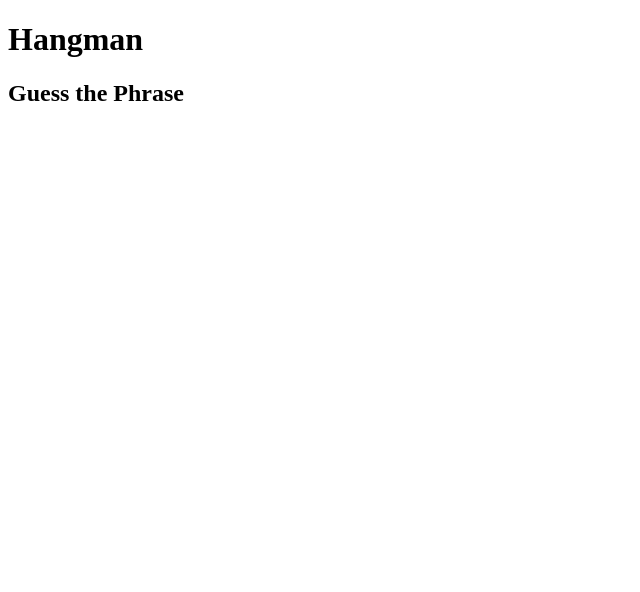
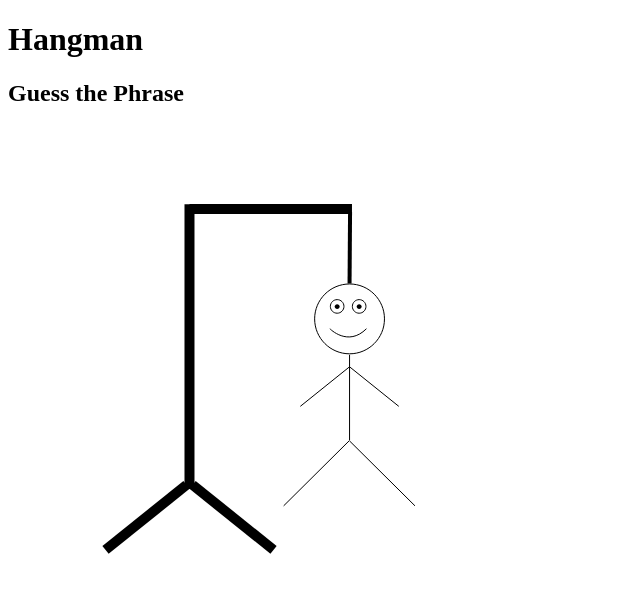
Before and after one commit to tracy-tucker/hangman, a React (Vite) app: page / in a window 1280 px wide. Shown: the top 592 px of the page, without its empty margins (0-640 px from the left). Built offline with nearby package versions, Linux system fonts and the light colour scheme.

Commit message:
Adds hangman to Hero comp

```diff
--- a/src/App.jsx
+++ b/src/App.jsx
@@ -1,11 +1,13 @@
 // import './App.css'
 
+import Hangman from './components/Hangman';
 import Hero from './components/Hero';
 
 function App() {
   return (
     <>
       <Hero />
+      <Hangman />
     </>
   );
 }
--- /dev/null
+++ b/src/components/Hangman.jsx
@@ -0,0 +1,12 @@
+import React from 'react';
+import hangman from '../assets/hangman.svg';
+
+const Hangman = () => {
+  return (
+    <div>
+      <img src={hangman} alt="hangman" />
+    </div>
+  );
+};
+
+export default Hangman;
```
Also changed, not shown: src/assets/hangman.svg.
